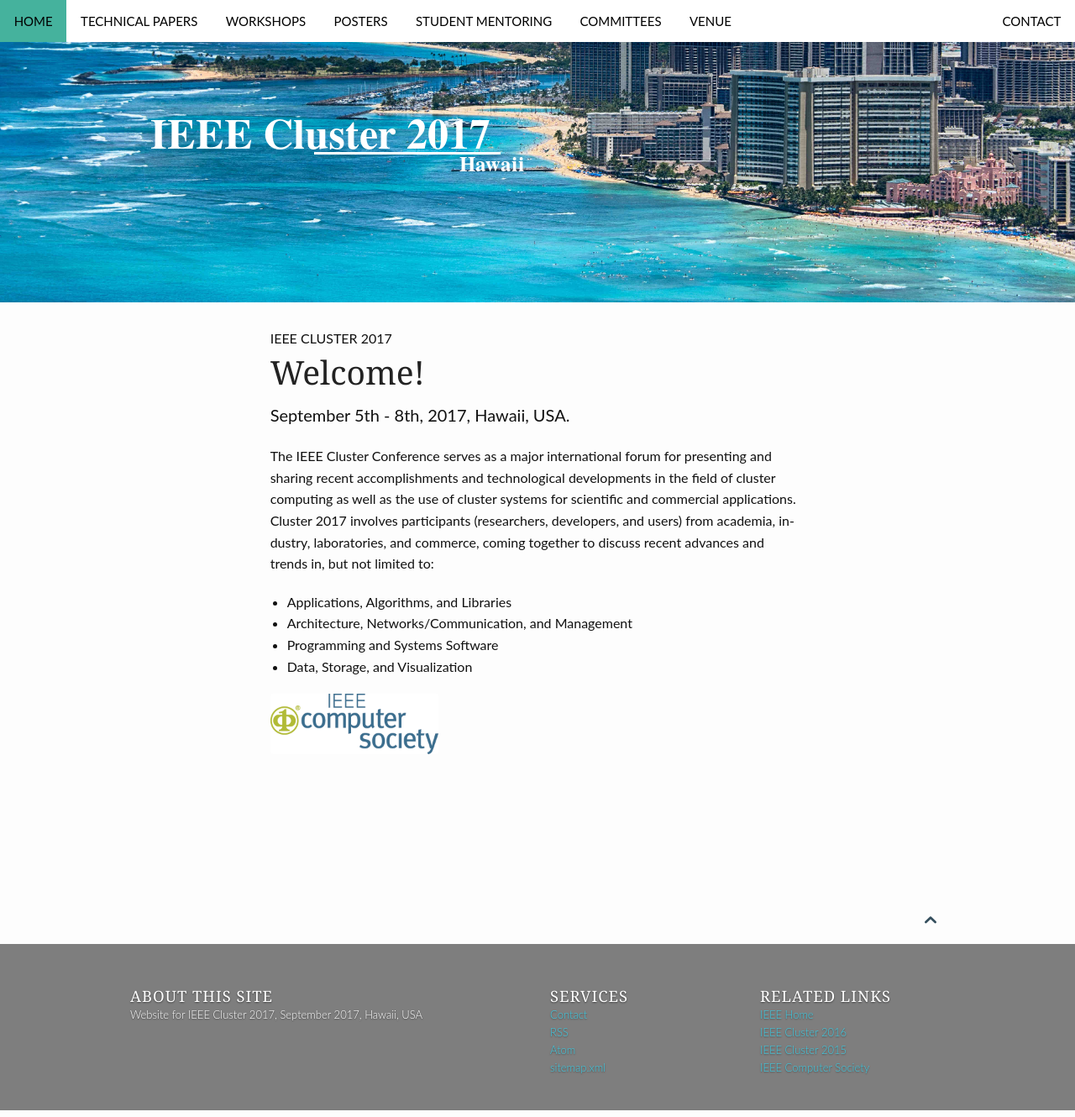
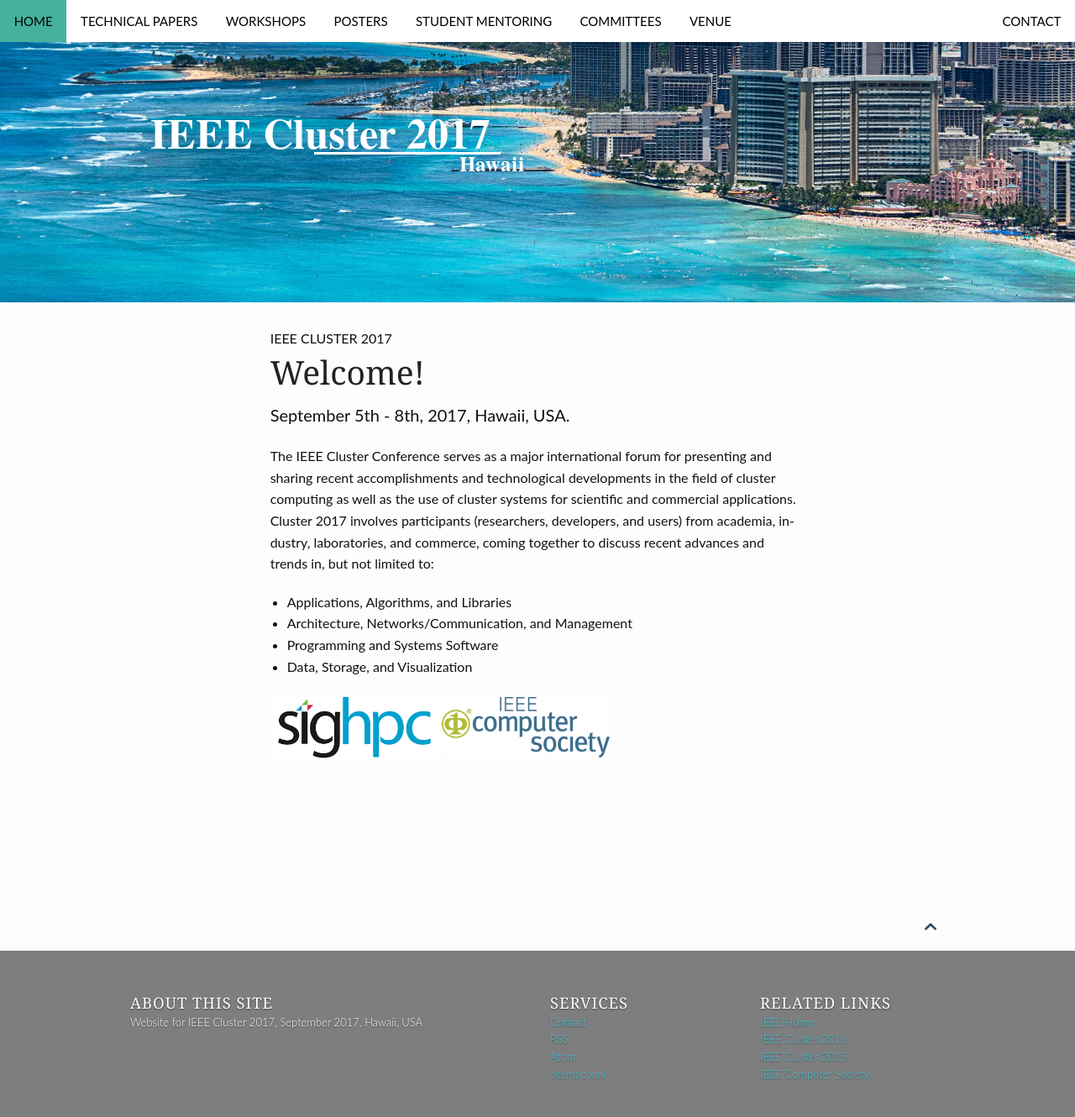
Before and after one commit to cluster17/cluster17.github.io, a Jekyll site: the page built from index.md, in a window 1280 px wide. Shown: the whole page at 84% size. Built offline with Jekyll 4.4.1, drawn with Linux system fonts in a browser that asks for light colours.

Commit message:
Put back sighpc logo on main page

```diff
--- a/index.md
+++ b/index.md
@@ -26,5 +26,5 @@ limited to:
  - Data, Storage, and Visualization
 
 
-[//]: <> (<img src="images/sighpc.png" width="200">)
+<img src="images/sighpc.png" width="200">
 <img src="images/ieee.gif" width="200">
```
